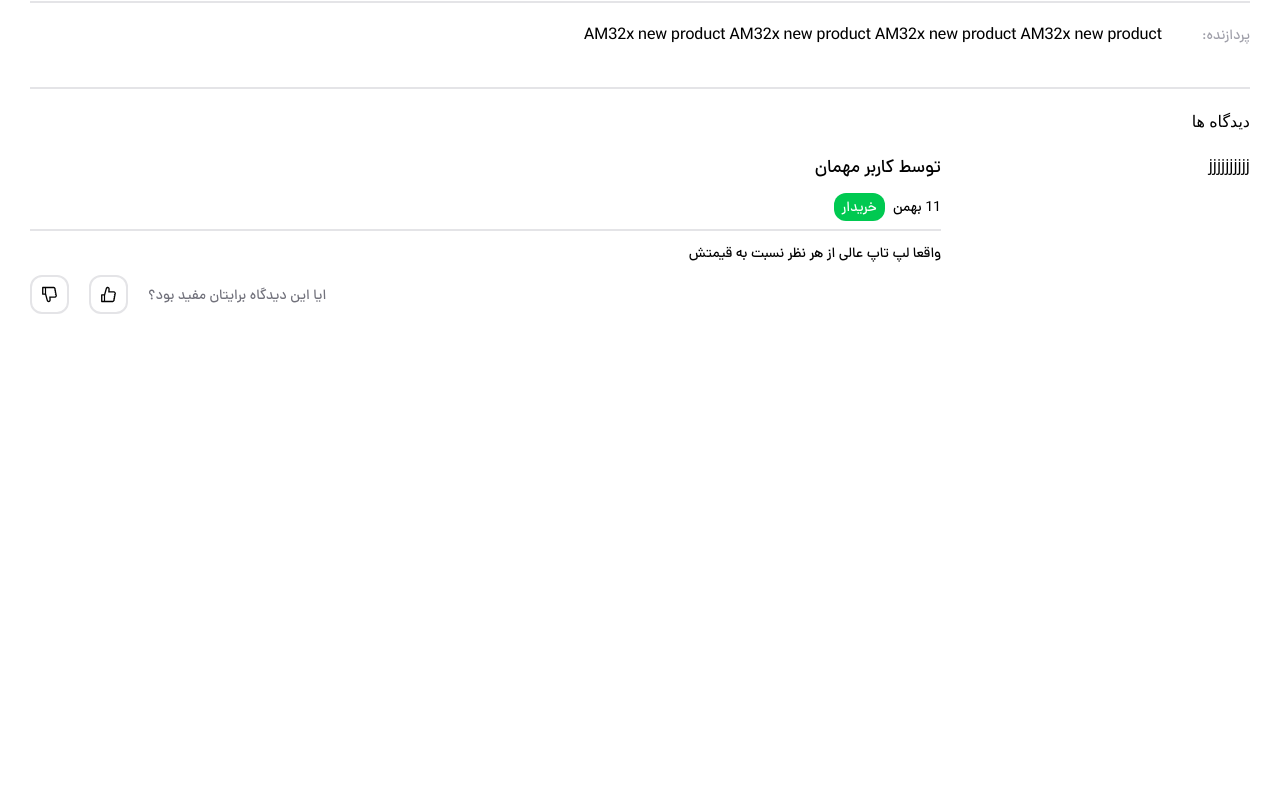
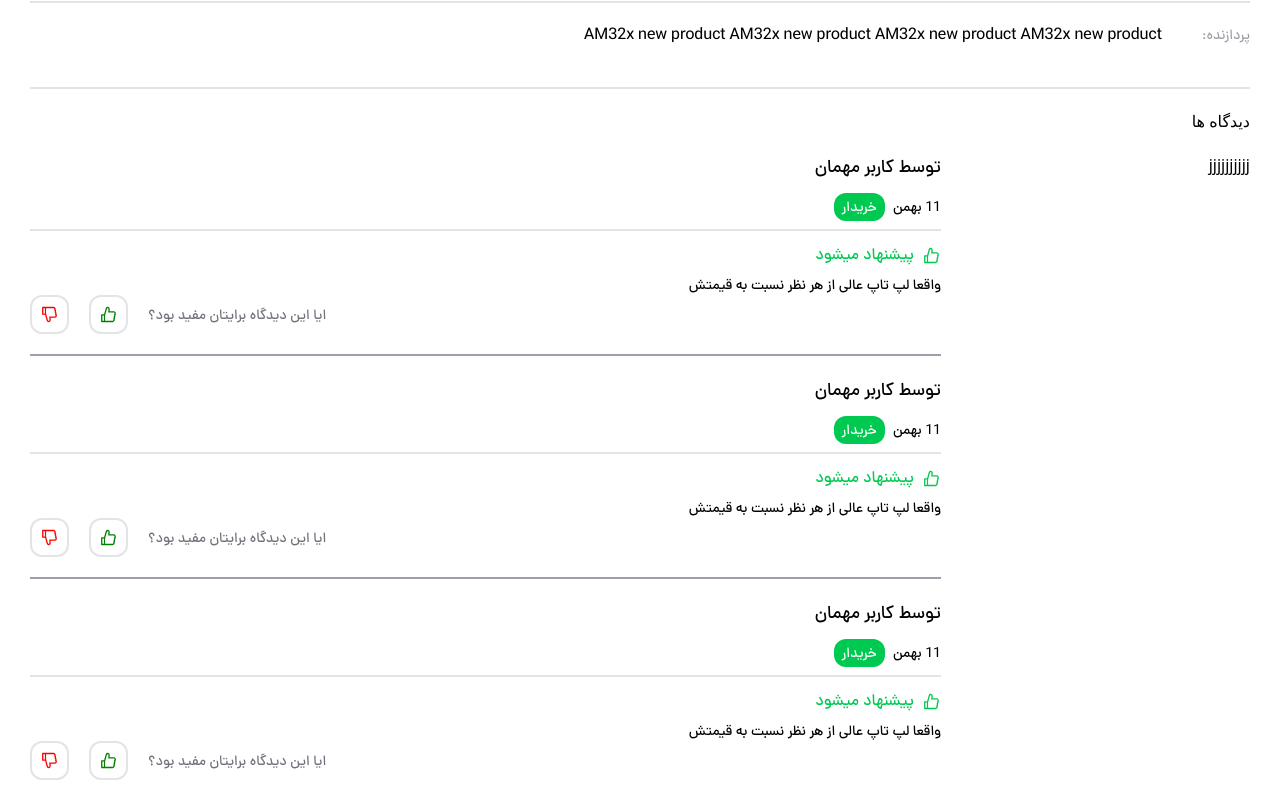
Before and after one commit to aminghoreishi/DigiMarket, a Next.js app: page /singleProduct in a window 1280 px wide. Shown: the part 1181-1981 px from the top of the page. Before the commit the page ends 1495 px from the top, so only its background shows below. Built offline with nearby package versions, Linux system fonts and the light colour scheme; no server answers; the database is empty.

Commit message:
fix: improve layout and styling of Comment and Comments components for better user experience

```diff
--- a/src/components/template/SingleProduct/MainContainer/Comment/Comment.tsx
+++ b/src/components/template/SingleProduct/MainContainer/Comment/Comment.tsx
@@ -2,23 +2,29 @@ import { AiOutlineLike } from "react-icons/ai";
 import { AiOutlineDislike } from "react-icons/ai";
 function Comment() {
   return (
-    <div className="font-danaMed">
+    <div className="font-danaMed pb-5">
       <h2 className="text-lg">توسط کاربر مهمان</h2>
       <div className="flex text-sm max-sm:text-xs items-center gap-2 my-3 border-b-2 border-b-zinc-200 pb-2">
         <p>11 بهمن</p>
         <p className="bg-green-500 text-white px-2 rounded-xl py-1 ">خریدار</p>
       </div>
-      <div className="mt-3">
+      <div className="mt-2">
+        <div className="flex items-center gap-2 mb-2 text-green-500">
+          <AiOutlineLike size={19} />
+          <p>پیشنهاد میشود</p>
+        </div>
         <p className="text-sm">واقعا لپ تاپ عالی از هر نظر نسبت به قیمتش</p>
       </div>
-      <div className="mt-3">
+      <div className="">
         <div className="flex justify-end gap-5 items-center">
-          <p className="text-sm text-zinc-500">ایا این دیدگاه برایتان مفید بود؟</p>
+          <p className="text-sm text-zinc-500">
+            ایا این دیدگاه برایتان مفید بود؟
+          </p>
           <div className="border-2 border-zinc-200 rounded-xl p-2 cursor-pointer">
-            <AiOutlineLike size={19} />
+            <AiOutlineLike size={19} color="green" />
           </div>
           <div className="border-2 border-zinc-200 rounded-xl p-2 cursor-pointer">
-            <AiOutlineDislike size={19} />
+            <AiOutlineDislike size={19} color="red" />
           </div>
         </div>
       </div>
--- a/src/components/template/SingleProduct/MainContainer/Comment/Comments.tsx
+++ b/src/components/template/SingleProduct/MainContainer/Comment/Comments.tsx
@@ -3,7 +3,9 @@ import Comment from "./Comment";
 
 function Comments() {
   return (
-    <div>
+    <div className="flex flex-col divide-y-2 divide-zinc-400 space-y-5">
+      <Comment />
+      <Comment />
       <Comment />
     </div>
   );
```
